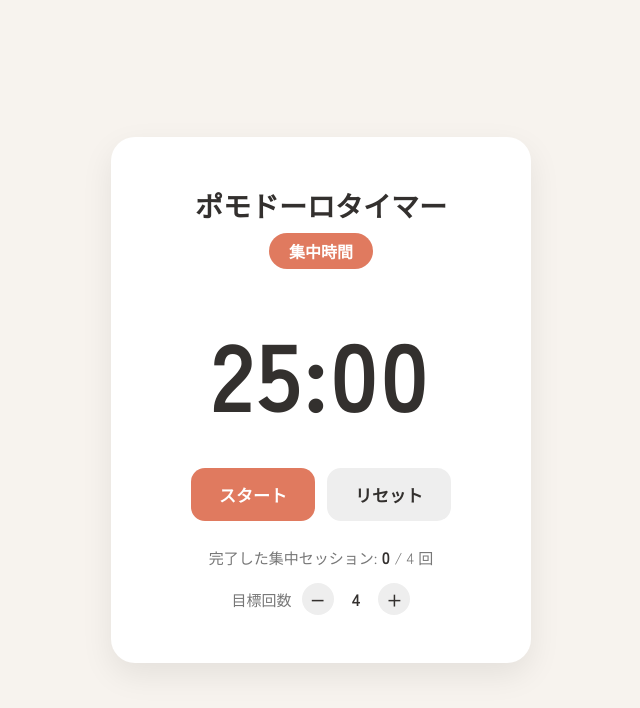
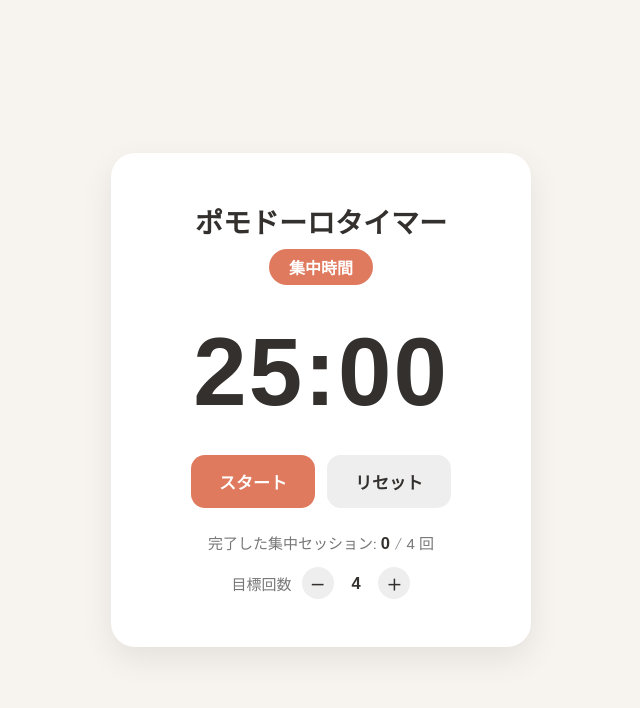
Before and after one commit to TOUGHlllGUMI/pomodoro-timer, a plain HTML site: page index.html in a window 1280 px wide. Shown: the whole page, without its empty margins (319-959 px from the left). Drawn offline with Linux system fonts and the light colour scheme.

Commit message:
Use Arial font for numeric displays

```diff
--- a/index.html
+++ b/index.html
@@ -68,11 +68,18 @@
   }
 
   .time {
+    font-family: Arial, sans-serif;
     font-size: clamp(56px, 18vw, 96px);
     font-weight: 700;
     font-variant-numeric: tabular-nums;
     letter-spacing: 2px;
     margin: 8px 0 28px;
+  }
+
+  .count strong,
+  #targetDisplay,
+  #targetValue {
+    font-family: Arial, sans-serif;
   }
 
   .controls {
```
